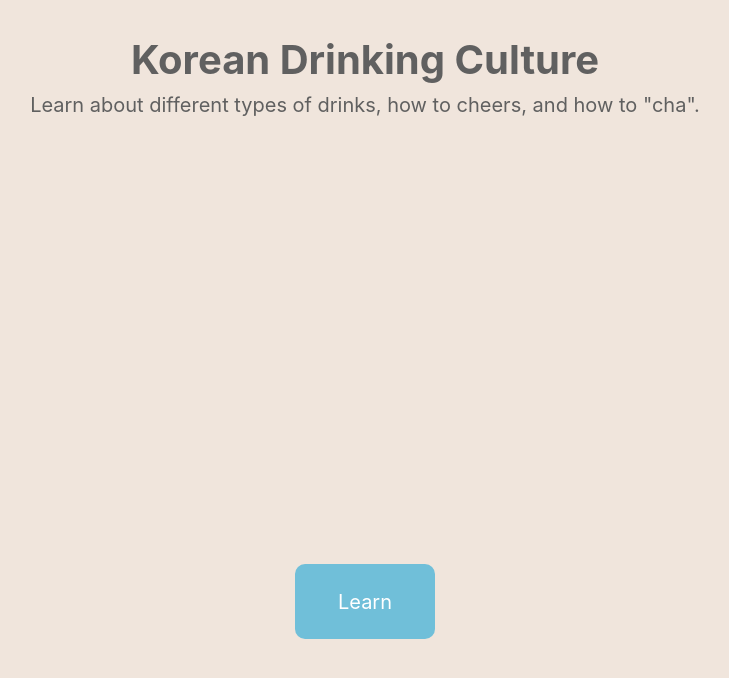
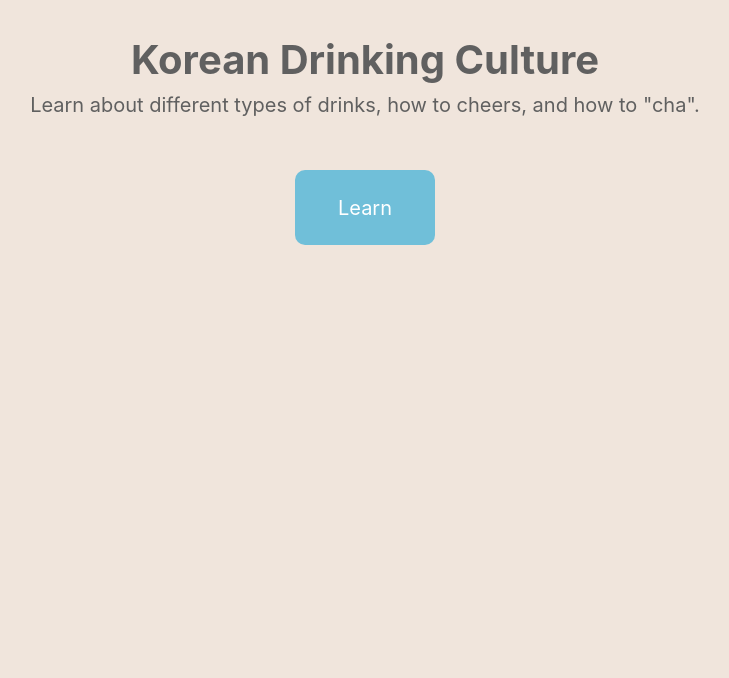
Before and after one commit to vaughn486/KoreanDrinkingGames, a Flask app: page /learn_home/1 in a window 1280 px wide. Shown: the part 61-739 px from the top of the page, without its empty margins (275-1004 px from the left). Run offline with Flask 3, Linux system fonts and the light colour scheme; some libraries are stand-ins or nearby versions; some web fonts are replaced.

Commit message:
fixed position of buttons

```diff
--- a/code/static/main.css
+++ b/code/static/main.css
@@ -229,6 +229,14 @@ h2 {
     cursor: pointer; /* Sets cursor to pointer to indicate it's clickable */
 }
 
+.learn-button-container {
+    margin-top: 50px;
+    position: fixed; /* Keeps the buttons at the same spot even when scrolling */
+    left: 50%; /* Centers the container */
+    transform: translateX(-50%); /* Aligns center of the container to the center of the page */
+    z-index: 1000; /* Ensures it stays on top of other elements */
+}
+
 .button-container {
     margin-top: 50px;
     position: fixed; /* Keeps the buttons at the same spot even when scrolling */
--- a/code/templates/learn_home.html
+++ b/code/templates/learn_home.html
@@ -5,7 +5,7 @@
 <div class = "home-text">
     <div class = "home-title">{{object.name}}</div>
     {{object.explanation}}
-    <div class="button-container">
+    <div class="learn-button-container">
         <a href={{object.link}} class="learn-button-homepage link">Learn</a>
     </div>
 </div>
```
